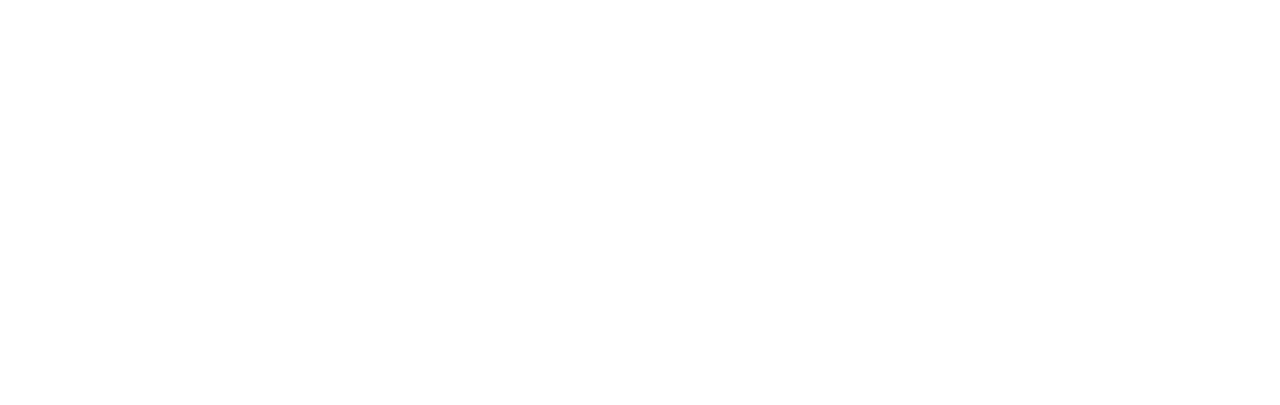
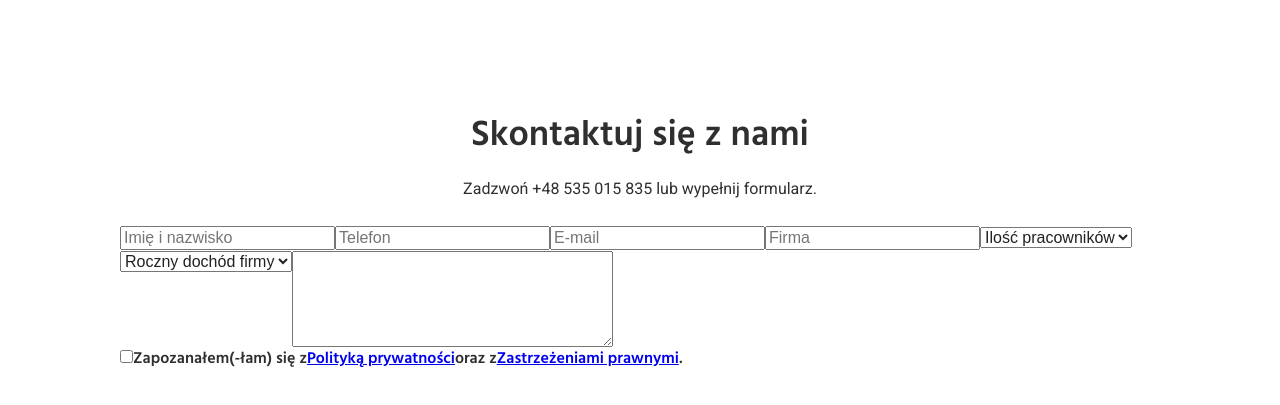
Before and after one commit to kzuraniewski/nasze-kompetencje, a React (Create React App) app: page / in a window 1280 px wide. Shown: the part 876-1281 px from the top of the page. Before the commit the page ends 946 px from the top, so only its background shows below. Built offline with nearby package versions, Linux system fonts and the light colour scheme.

Commit message:
Contact section structure

```diff
--- a/src/components/App.jsx
+++ b/src/components/App.jsx
@@ -1,6 +1,7 @@
 import React from 'react';
 import Section from './Section';
 import CompetenceDiagram from './competence/CompetenceDiagram';
+import Contact from './Contact';
 
 export default function App() {
 	return (
@@ -12,6 +13,9 @@
 				>
 					<CompetenceDiagram />
 				</Section>
+				<Section title='Skontaktuj się z nami' subtitle='Zadzwoń +48 535 015 835 lub wypełnij formularz.'>
+					<Contact />
+				</Section>
 			</main>
 		</div>
 	);
--- /dev/null
+++ b/src/components/Contact.jsx
@@ -0,0 +1,82 @@
+import React from 'react';
+
+export default function Contact() {
+	return (
+		<div className='Contact'>
+			<form className='Contact__form'>
+				<div className='Contact__fields-wrapper'>
+					<input
+						className='Contact__input'
+						id='name'
+						name='name'
+						type='text'
+						placeholder='Imię i nazwisko'
+					/>
+
+					<input
+						className='Contact__input'
+						id='phone'
+						name='phone'
+						type='phone'
+						placeholder='Telefon'
+					/>
+
+					<input
+						className='Contact__input'
+						id='email'
+						name='email'
+						type='text'
+						placeholder='E-mail'
+					/>
+
+					<input
+						className='Contact__input'
+						id='company'
+						name='company'
+						type='text'
+						placeholder='Firma'
+					/>
+
+					<select className='Contact__input' name='workers' id='workers'>
+						<option value='' disabled selected hidden>
+							Ilość pracowników
+						</option>
+						<option value='small'>Opcja 1</option>
+						<option value='medium'>Opcja 2</option>
+						<option value='large'>Opcja 3</option>
+					</select>
+
+					<select className='Contact__input' name='income' id='income'>
+						<option value='' disabled selected hidden>
+							Roczny dochód firmy
+						</option>
+						<option value='small'>Opcja 1</option>
+						<option value='medium'>Opcja 2</option>
+						<option value='large'>Opcja 3</option>
+					</select>
+
+					<textarea
+						className='Contact__textare'
+						name='message'
+						id='message'
+						cols={30}
+						rows={5}
+					></textarea>
+				</div>
+
+				<input
+					className='Contect__checkbox'
+					type='checkbox'
+					name='agreement'
+					id='agreement'
+				/>
+				<label htmlFor='agreement'>
+					Zapozanałem(-łam) się z
+					<a className='link' href="#">Polityką prywatności</a>
+					oraz z
+					<a className='link' href="#">Zastrzeżeniami prawnymi</a>.
+				</label>
+			</form>
+		</div>
+	);
+}
```
